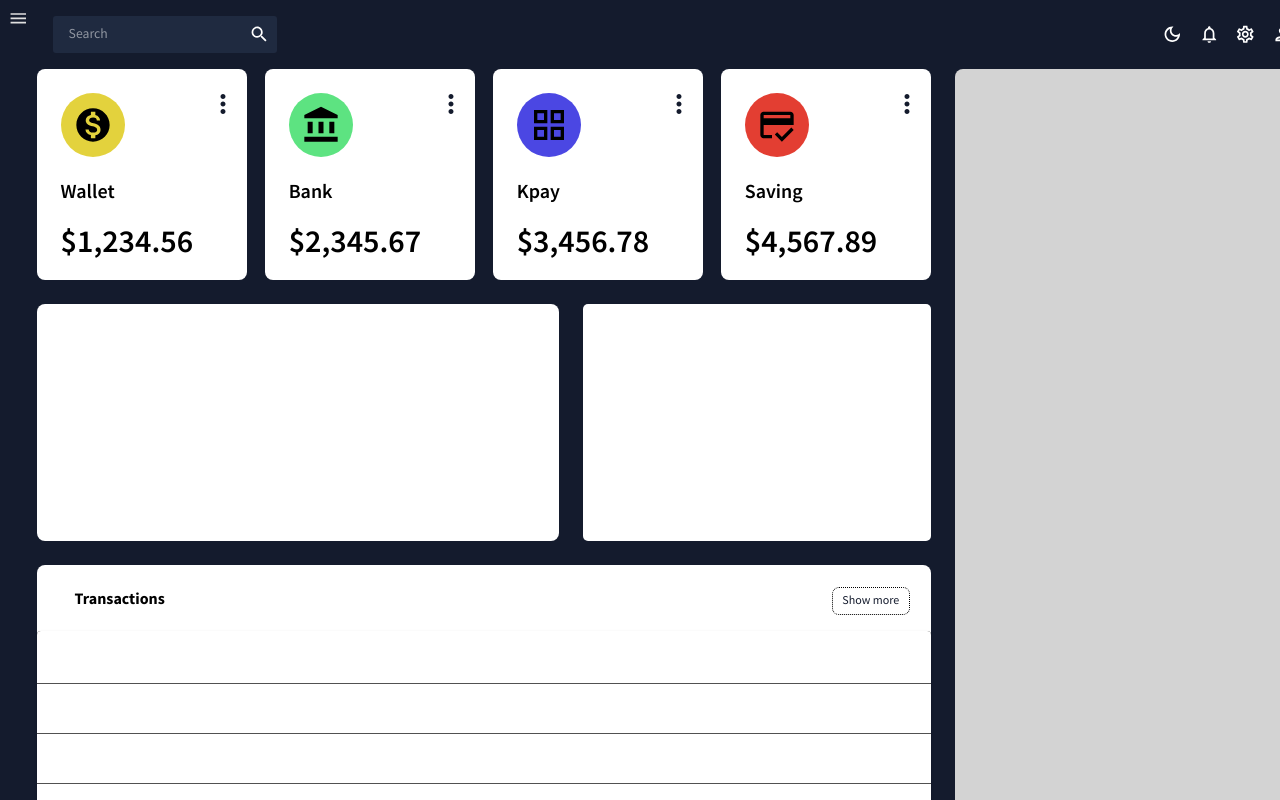
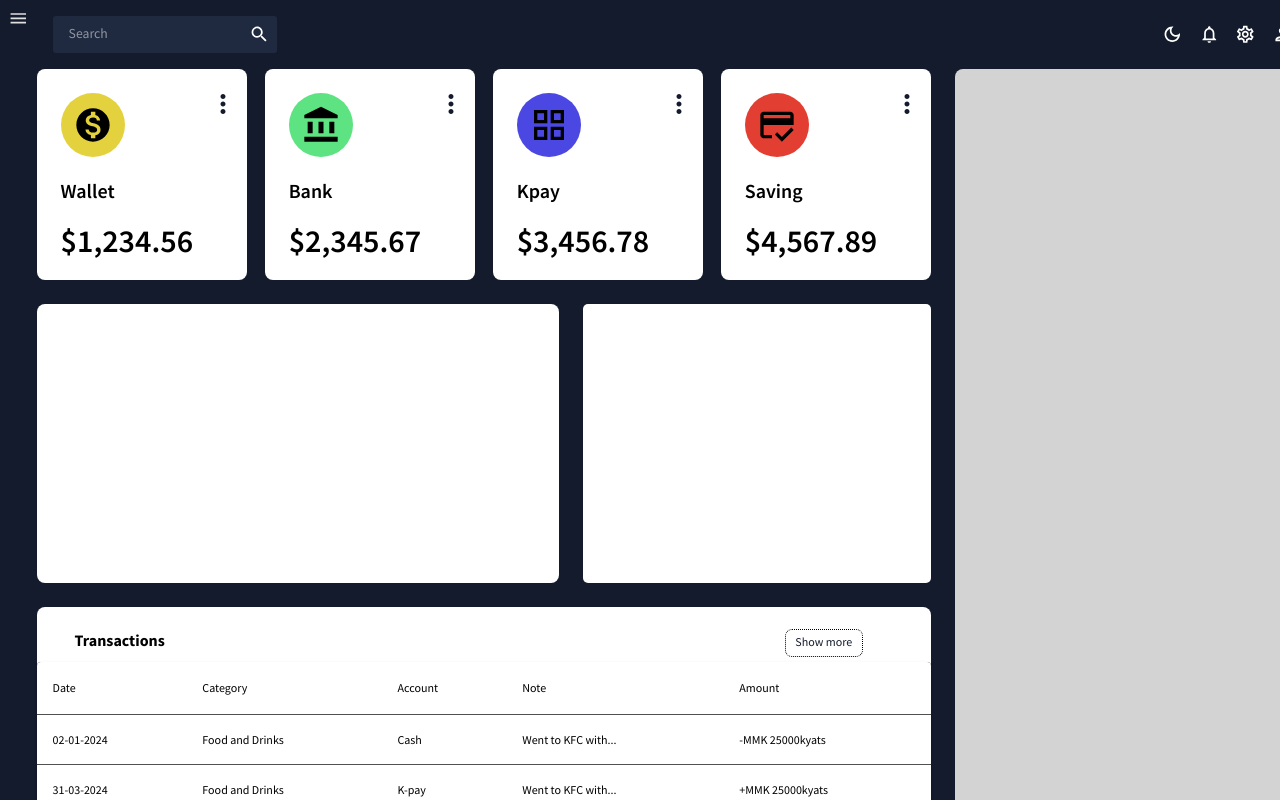
Before and after one commit to GeezerGurus/Tinkle, a React (Create React App) app: page / in a window 1280 px wide. Shown: the top 800 px of the page. Built offline with nearby package versions, Linux system fonts and the light colour scheme.

Commit message:
Transactions table in Dashboard

```diff
--- a/src/components/Dashboard componentsSLH/table.jsx
+++ b/src/components/Dashboard componentsSLH/table.jsx
@@ -9,16 +9,46 @@ import {
   Paper,
 } from "@mui/material";
 
-function createData(name, calories, fat, carbs, protein) {
-  return { name, calories, fat, carbs, protein };
+function createData(date, category, account, note, amount) {
+  return { date, category, account, note, amount };
 }
 
 const rows = [
-  createData("Frozen yoghurt", 159, 6.0, 24, 4.0),
-  createData("Ice cream sandwich", 237, 9.0, 37, 4.3),
-  createData("Eclair", 262, 16.0, 24, 6.0),
-  createData("Cupcake", 305, 3.7, 67, 4.3),
-  createData("Gingerbread", 356, 16.0, 49, 3.9),
+  createData(
+    "02-01-2024",
+    "Food and Drinks",
+    "Cash",
+    "Went to KFC with...",
+    "-MMK 25000kyats"
+  ),
+  createData(
+    "31-03-2024",
+    "Food and Drinks",
+    "K-pay",
+    "Went to KFC with...",
+    "+MMK 25000kyats"
+  ),
+  createData(
+    "02-01-2024",
+    "Food and Drinks",
+    "Cash",
+    "Went to KFC with...",
+    "-MMK 25000kyats"
+  ),
+  createData(
+    "02-01-2024",
+    "Food and Drinks",
+    "Cash",
+    "Went to KFC with...",
+    "-MMK 25000kyats"
+  ),
+  createData(
+    "31-03-2024",
+    "Food and Drinks",
+    "K-pay",
+    "Went to KFC with...",
+    "+MMK 25000kyats"
+  ),
 ];
 
 const BasicTable = () => {
@@ -30,26 +60,86 @@ const BasicTable = () => {
       >
         <TableHead>
           <TableRow>
-            <TableCell>Dessert (100g serving)</TableCell>
-            <TableCell align="right">Calories</TableCell>
-            <TableCell align="right">Fat&nbsp;(g)</TableCell>
-            <TableCell align="right">Carbs&nbsp;(g)</TableCell>
-            <TableCell align="right">Protein&nbsp;(g)</TableCell>
+            <TableCell
+              sx={{
+                color: "black",
+              }}
+            >
+              Date
+            </TableCell>
+            <TableCell
+              sx={{
+                color: "black",
+              }}
+            >
+              Category
+            </TableCell>
+            <TableCell
+              sx={{
+                color: "black",
+              }}
+            >
+              Account
+            </TableCell>
+            <TableCell
+              sx={{
+                color: "black",
+              }}
+            >
+              Note
+            </TableCell>
+            <TableCell
+              sx={{
+                color: "black",
+              }}
+            >
+              Amount
+            </TableCell>
           </TableRow>
         </TableHead>
         <TableBody>
-          {rows.map((row) => (
+          {rows.map((row, index) => (
             <TableRow
-              key={row.name}
+              key={index}
               sx={{ "&:last-child td, &:last-child th": { border: 0 } }}
             >
-              <TableCell component="th" scope="row">
-                {row.name}
+              <TableCell
+                component="th"
+                scope="row"
+                sx={{
+                  color: "black",
+                }}
+              >
+                {row.date}
               </TableCell>
-              <TableCell align="right">{row.calories}</TableCell>
-              <TableCell align="right">{row.fat}</TableCell>
-              <TableCell align="right">{row.carbs}</TableCell>
-              <TableCell align="right">{row.protein}</TableCell>
+              <TableCell
+                sx={{
+                  color: "black",
+                }}
+              >
+                {row.category}
+              </TableCell>
+              <TableCell
+                sx={{
+                  color: "black",
+                }}
+              >
+                {row.account}
+              </TableCell>
+              <TableCell
+                sx={{
+                  color: "black",
+                }}
+              >
+                {row.note}
+              </TableCell>
+              <TableCell
+                sx={{
+                  color: "black",
+                }}
+              >
+                {row.amount}
+              </TableCell>
             </TableRow>
           ))}
         </TableBody>
--- a/src/components/Dashboard componentsSLH/transactions.jsx
+++ b/src/components/Dashboard componentsSLH/transactions.jsx
@@ -17,7 +17,7 @@ export const Transactions = () => {
     >
       <Box
         sx={{
-          height: "69px",
+          height: "55px",
           border: "3px pale black",
           display: "flex",
         }}
@@ -37,7 +37,7 @@ export const Transactions = () => {
         <Button
           sx={{
             border: "1px dotted black",
-            marginLeft: "667px",
+            marginLeft: "620px",
             marginTop: "22px",
             width: "78px",
             height: "28px",
--- a/src/scenes/dashboard/Dashboard.jsx
+++ b/src/scenes/dashboard/Dashboard.jsx
@@ -30,7 +30,7 @@ const Dashboard = () => {
           flexDirection: "column",
           justifyContent: "space-between",
           width: "912px",
-          height: "850px",
+          height: "892px",
           marginRight: "24px",
         }}
       >
@@ -98,7 +98,7 @@ const Dashboard = () => {
           width: "369px",
           backgroundColor: "lightgray",
           marginBottom: "24px",
-          height: "824px",
+          height: "892px",
           borderRadius: "8px",
         }}
       ></Box>
```
